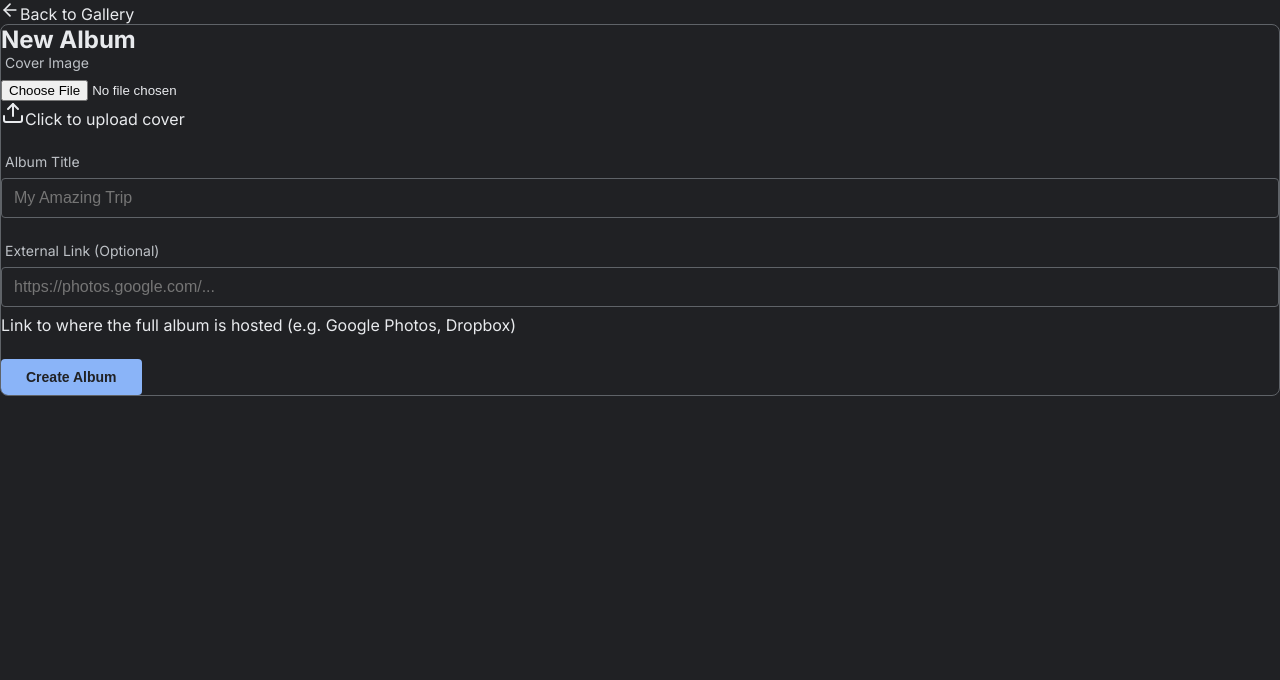
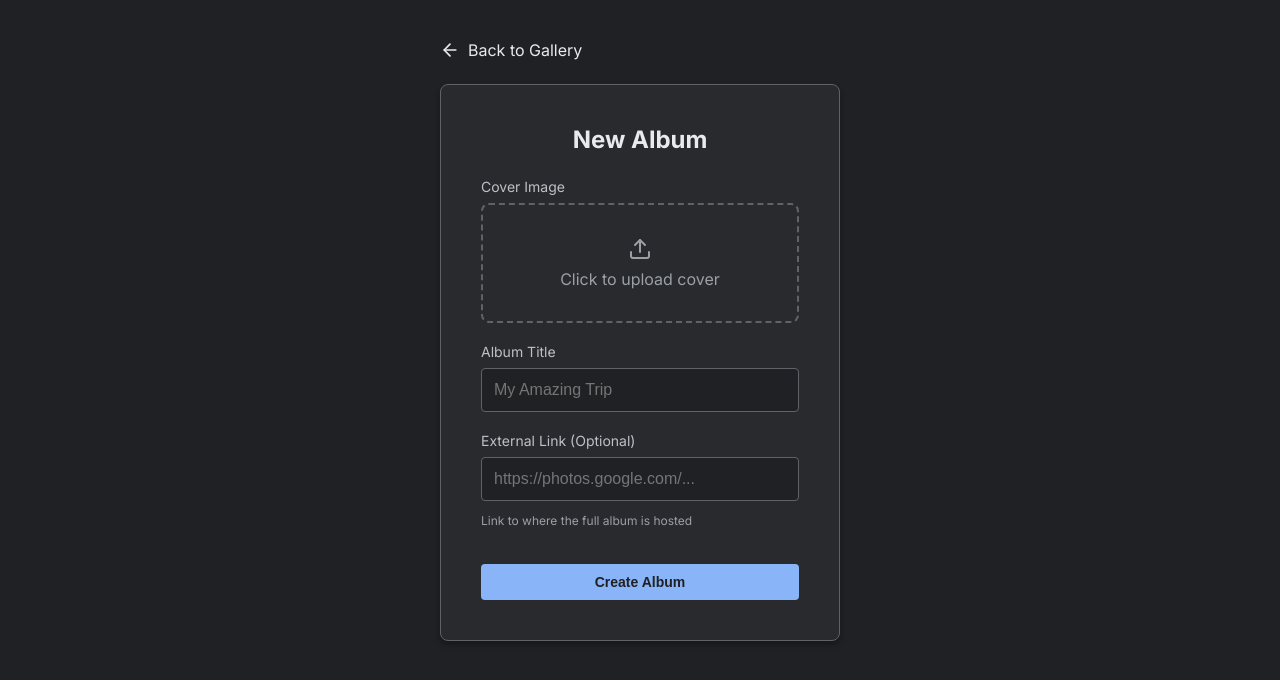
Before and after one commit to Aldairz16/Galeria-Compartida, a Next.js app: page /create in a window 1280 px wide. Shown: the top 680 px of the page. Built offline with nearby package versions, Linux system fonts and the light colour scheme; no server answers.

Commit message:
Fix UI Layout and Login Styles

```diff
--- a/src/app/create/page.tsx
+++ b/src/app/create/page.tsx
@@ -5,11 +5,11 @@ import { ArrowLeft } from "lucide-react"
 
 export default function CreatePage() {
     return (
-        <div className="min-h-screen p-8 flex flex-col items-center justify-center">
-            <div className="w-full max-w-md mb-6">
-                <Link href="/" className="flex items-center gap-2 text-gray-400 hover:text-white transition-colors">
+        <div className="login-container" style={{ padding: '0 16px', flexDirection: 'column', justifyContent: 'flex-start', paddingTop: '40px' }}>
+            <div style={{ width: '100%', maxWidth: '400px', marginBottom: '24px' }}>
+                <Link href="/" className="btn-link" style={{ display: 'flex', alignItems: 'center', gap: '8px', color: '#e8eaed' }}>
                     <ArrowLeft size={20} />
-                    Back to Gallery
+                    <span>Back to Gallery</span>
                 </Link>
             </div>
             <CreateAlbumForm />
--- a/src/app/globals.css
+++ b/src/app/globals.css
@@ -1,16 +1,18 @@
 :root {
   --background: #202124;
-  /* Google Photos Dark Background */
+  --surface: #292a2d;
+  /* Slightly lighter for cards */
   --foreground: #e8eaed;
   --primary: #8ab4f8;
-  /* Google Blue */
   --primary-hover: #aecbfa;
-  --surface: #303134;
   --border: #5f6368;
-  --radius-sm: 4px;
-  --radius-md: 8px;
-  --radius-lg: 16px;
+  --error: #f28b82;
+  --success: #81c995;
+  --radius: 8px;
   --font-sans: 'Google Sans', Roboto, Arial, sans-serif;
+  --spacing-sm: 8px;
+  --spacing-md: 16px;
+  --spacing-lg: 24px;
 }
 
 * {
@@ -19,14 +21,13 @@
   margin: 0;
 }
 
-html,
 body {
-  max-width: 100vw;
-  overflow-x: hidden;
-  font-family: var(--font-sans);
   background-color: var(--background);
   color: var(--foreground);
-  -webkit-font-smoothing: antialiased;
+  font-family: var(--font-sans);
+  min-height: 100vh;
+  display: flex;
+  flex-direction: column;
 }
 
 a {
@@ -34,38 +35,86 @@ a {
   text-decoration: none;
 }
 
-/* Utilities */
-.container {
-  max-width: 1400px;
-  /* Wider container for photos */
-  margin: 0 auto;
+/* --- Components --- */
+
+/* 1. Login Page */
+.login-container {
+  min-height: 100vh;
+  display: flex;
+  align-items: center;
+  justify-content: center;
+  padding: var(--spacing-md);
 }
 
+.login-card {
+  background-color: var(--surface);
+  border: 1px solid var(--border);
+  border-radius: var(--radius);
+  padding: 40px;
+  width: 100%;
+  max-width: 400px;
+  box-shadow: 0 4px 6px rgba(0, 0, 0, 0.3);
+}
+
+.login-title {
+  text-align: center;
+  font-size: 1.75rem;
+  margin-bottom: 32px;
+  color: var(--foreground);
+}
+
+.form-group {
+  margin-bottom: 20px;
+  display: flex;
+  flex-direction: column;
+  gap: 8px;
+}
+
+.label {
+  font-size: 0.875rem;
+  color: #bdc1c6;
+}
+
+.input {
+  width: 100%;
+  padding: 12px;
+  border-radius: 4px;
+  background-color: var(--background);
+  border: 1px solid var(--border);
+  color: white;
+  font-size: 1rem;
+}
+
+.input:focus {
+  outline: none;
+  border-color: var(--primary);
+  border-width: 2px;
+  padding: 11px;
+  /* Compensate for border */
+}
+
+/* 2. Buttons */
 .btn {
   display: inline-flex;
   align-items: center;
   justify-content: center;
-  padding: 0 24px;
-  height: 36px;
-  border-radius: var(--radius-sm);
+  padding: 10px 24px;
+  border-radius: 4px;
   font-weight: 500;
+  cursor: pointer;
+  border: none;
+  font-size: 0.875rem;
   transition: background-color 0.2s;
-  cursor: pointer;
-  border: 1px solid transparent;
-  font-size: 0.875rem;
-  gap: 0.5rem;
+  width: auto;
 }
 
-.btn-sm {
-  padding: 0 16px;
-  height: 32px;
-  font-size: 0.8rem;
+.btn-full {
+  width: 100%;
 }
 
 .btn-primary {
   background-color: var(--primary);
   color: #202124;
-  /* Dark text on blue button */
   font-weight: 600;
 }
 
@@ -73,58 +122,116 @@ a {
   background-color: var(--primary-hover);
 }
 
-.input-group {
-  margin-bottom: 1.5rem;
-  display: flex;
-  flex-direction: column;
-  gap: 0.5rem;
+.btn-link {
+  background: none;
+  color: var(--primary);
+  padding: 0;
+  text-decoration: none;
 }
 
-.label {
-  font-size: 0.875rem;
-  color: #bdc1c6;
-  padding-left: 4px;
+.btn-link:hover {
+  text-decoration: underline;
 }
 
-.input {
-  width: 100%;
-  padding: 10px 12px;
-  border-radius: var(--radius-sm);
-  background-color: transparent;
-  border: 1px solid var(--border);
-  color: white;
-  font-size: 1rem;
-  transition: border-color 0.2s;
+/* 3. Helper Classes */
+.text-center {
+  text-align: center;
 }
 
-.input:focus {
-  outline: none;
-  border-color: var(--primary);
-  border-width: 2px;
-  padding: 9px 11px;
-  /* Adjust for border width change */
+.mt-4 {
+  margin-top: 16px;
 }
 
-.card {
-  background-color: var(--background);
-  border: 1px solid var(--border);
-  border-radius: var(--radius-md);
-  overflow: hidden;
+.text-sm {
+  font-size: 0.875rem;
 }
 
-/* Photo Grid Layout Helpers */
+.text-gray {
+  color: #9aa0a6;
+}
+
+.flex-center {
+  display: flex;
+  align-items: center;
+  justify-content: center;
+  gap: 8px;
+}
+
+/* 4. Messages */
+.message {
+  padding: 12px;
+  border-radius: 4px;
+  margin-bottom: 16px;
+  font-size: 0.875rem;
+  border: 1px solid transparent;
+}
+
+.message-error {
+  bg-color: rgba(242, 139, 130, 0.1);
+  color: var(--error);
+  border-color: var(--error);
+}
+
+.message-success {
+  bg-color: rgba(129, 201, 149, 0.1);
+  color: var(--success);
+  border-color: var(--success);
+}
+
+/* 5. Home Layout */
+.app-header {
+  height: 64px;
+  display: flex;
+  align-items: center;
+  justify-content: space-between;
+  padding: 0 24px;
+  border-bottom: 1px solid var(--border);
+  background-color: var(--surface);
+  position: sticky;
+  top: 0;
+  z-index: 10;
+}
+
+.logo {
+  font-size: 1.25rem;
+  font-weight: 500;
+}
+
+.logo span {
+  color: var(--primary);
+  font-weight: 700;
+}
+
+.header-actions {
+  display: flex;
+  align-items: center;
+  gap: 16px;
+}
+
+.main-content {
+  padding: 24px;
+  max-width: 1400px;
+  margin: 0 auto;
+  width: 100%;
+}
+
 .photo-grid {
   display: grid;
-  grid-template-columns: repeat(auto-fill, minmax(250px, 1fr));
-  /* Responsive columns */
-  gap: 16px;
+  grid-template-columns: repeat(auto-fill, minmax(240px, 1fr));
+  gap: 24px;
 }
 
 @media (max-width: 600px) {
   .photo-grid {
     grid-template-columns: repeat(2, 1fr);
-    /* 2 columns on mobile */
     gap: 8px;
-    /* Tighter gap on mobile */
+  }
+
+  .app-header {
+    padding: 0 16px;
+  }
+
+  .main-content {
+    padding: 16px;
   }
 }
--- a/src/components/CreateAlbumForm.tsx
+++ b/src/components/CreateAlbumForm.tsx
@@ -39,7 +39,6 @@ export default function CreateAlbumForm() {
         }
 
         try {
-            // 1. Upload file to Supabase Storage
             const fileExt = file.name.split(".").pop()
             const fileName = `${Math.random()}.${fileExt}`
             const filePath = `${fileName}`
@@ -50,12 +49,10 @@ export default function CreateAlbumForm() {
 
             if (uploadError) throw uploadError
 
-            // 2. Get public URL
             const { data: { publicUrl } } = supabase.storage
                 .from("covers")
                 .getPublicUrl(filePath)
 
-            // 3. Insert record into database
             const { error: insertError } = await supabase
                 .from("albums")
                 .insert([
@@ -83,37 +80,37 @@ export default function CreateAlbumForm() {
     }
 
     return (
-        <form onSubmit={handleSubmit} className="card p-6 max-w-md mx-auto">
-            <h2 className="text-2xl font-bold mb-6 text-center">New Album</h2>
+        <form onSubmit={handleSubmit} className="login-card">
+            <h2 className="login-title" style={{ fontSize: '1.5rem', marginBottom: '24px' }}>New Album</h2>
 
             {error && (
-                <div className="bg-red-500/10 border border-red-500 text-red-500 p-3 rounded mb-4 text-sm">
+                <div className="message message-error">
                     {error}
                 </div>
             )}
 
-            <div className="input-group">
+            <div className="form-group">
                 <label className="label">Cover Image</label>
                 {!previewUrl ? (
-                    <div className="border-2 border-dashed border-gray-700 rounded-lg p-8 text-center hover:border-blue-500 transition-colors cursor-pointer relative">
+                    <div style={{ border: '2px dashed #5f6368', borderRadius: '8px', padding: '32px', textAlign: 'center', cursor: 'pointer', position: 'relative' }}>
                         <input
                             type="file"
                             accept="image/*"
                             onChange={handleFileChange}
-                            className="absolute inset-0 w-full h-full opacity-0 cursor-pointer"
+                            style={{ position: 'absolute', top: 0, left: 0, width: '100%', height: '100%', opacity: 0, cursor: 'pointer' }}
                         />
-                        <div className="flex flex-col items-center gap-2 text-gray-500">
+                        <div className="flex-center" style={{ flexDirection: 'column', color: '#9aa0a6' }}>
                             <Upload size={24} />
                             <span>Click to upload cover</span>
                         </div>
                     </div>
                 ) : (
-                    <div className="relative rounded-lg overflow-hidden h-48 group">
-                        <img src={previewUrl} alt="Preview" className="w-full h-full object-cover" />
+                    <div style={{ position: 'relative', borderRadius: '8px', overflow: 'hidden', height: '192px' }}>
+                        <img src={previewUrl} alt="Preview" style={{ width: '100%', height: '100%', objectFit: 'cover' }} />
                         <button
                             type="button"
                             onClick={removeFile}
-                            className="absolute top-2 right-2 bg-black/50 hover:bg-black/70 p-1 rounded-full text-white transition-colors"
+                            style={{ position: 'absolute', top: '8px', right: '8px', backgroundColor: 'rgba(0,0,0,0.5)', border: 'none', borderRadius: '50%', color: 'white', padding: '4px', cursor: 'pointer' }}
                         >
                             <X size={16} />
                         </button>
@@ -121,7 +118,7 @@ export default function CreateAlbumForm() {
                 )}
             </div>
 
-            <div className="input-group">
+            <div className="form-group">
                 <label className="label">Album Title</label>
                 <input
                     value={title}
@@ -132,7 +129,7 @@ export default function CreateAlbumForm() {
                 />
             </div>
 
-            <div className="input-group">
+            <div className="form-group">
                 <label className="label">External Link (Optional)</label>
                 <input
                     value={externalLink}
@@ -141,17 +138,17 @@ export default function CreateAlbumForm() {
                     className="input"
                     type="url"
                 />
-                <p className="text-xs text-gray-500 mt-1">
-                    Link to where the full album is hosted (e.g. Google Photos, Dropbox)
+                <p style={{ fontSize: '0.75rem', color: '#9aa0a6', marginTop: '4px' }}>
+                    Link to where the full album is hosted
                 </p>
             </div>
 
-            <button type="submit" disabled={loading} className="btn btn-primary w-full mt-4">
+            <button type="submit" disabled={loading} className="btn btn-primary btn-full mt-4">
                 {loading ? (
-                    <>
+                    <div className="flex-center">
                         <Loader2 className="animate-spin" size={20} />
-                        Creating...
-                    </>
+                        <span>Creating...</span>
+                    </div>
                 ) : (
                     "Create Album"
                 )}
```
Also changed, not shown: src/app/album/[id]/page.tsx (+18 -13 lines), src/app/login/page.tsx (+18 -13 lines), src/app/page.tsx (+18 -23 lines).
